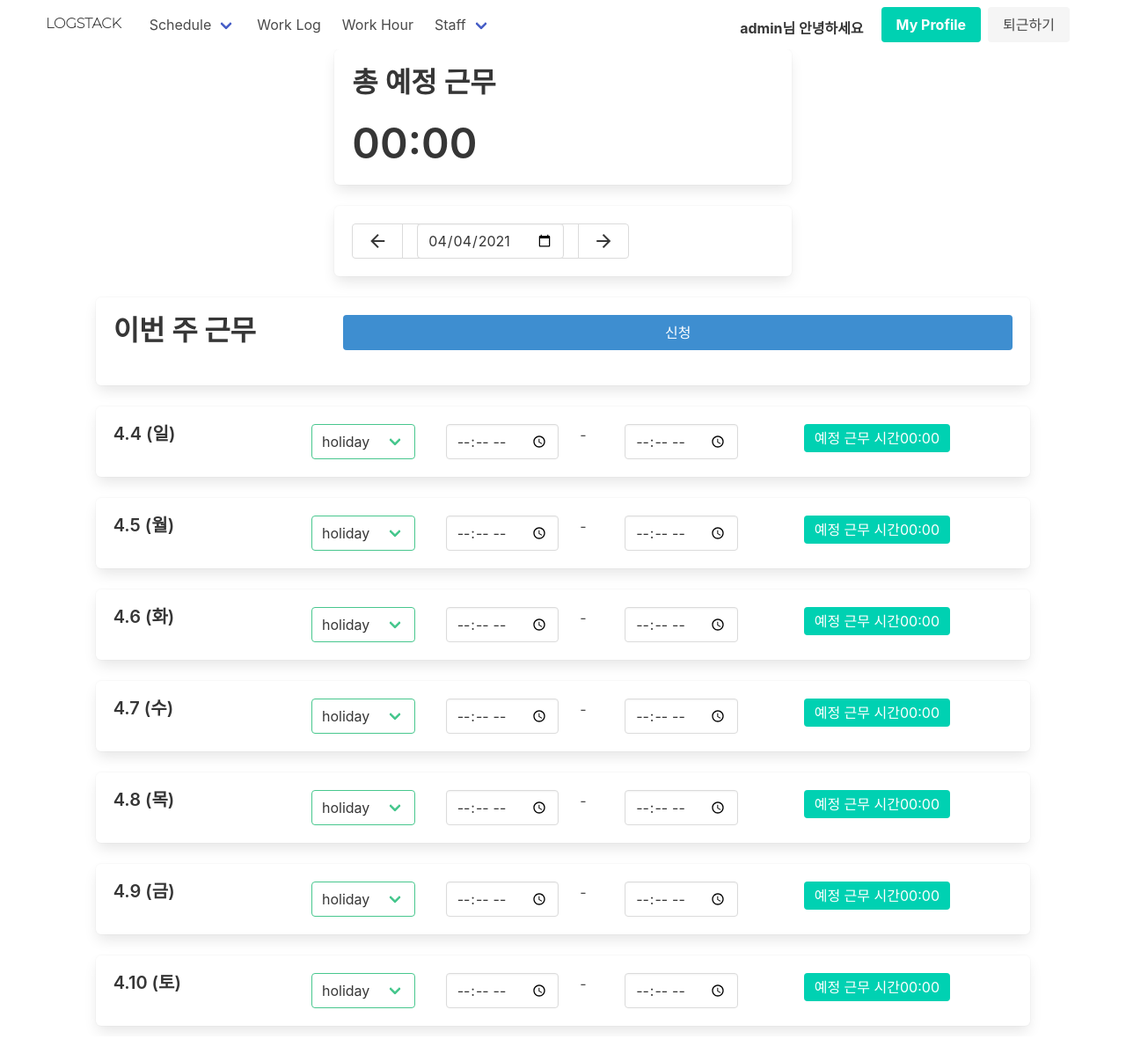
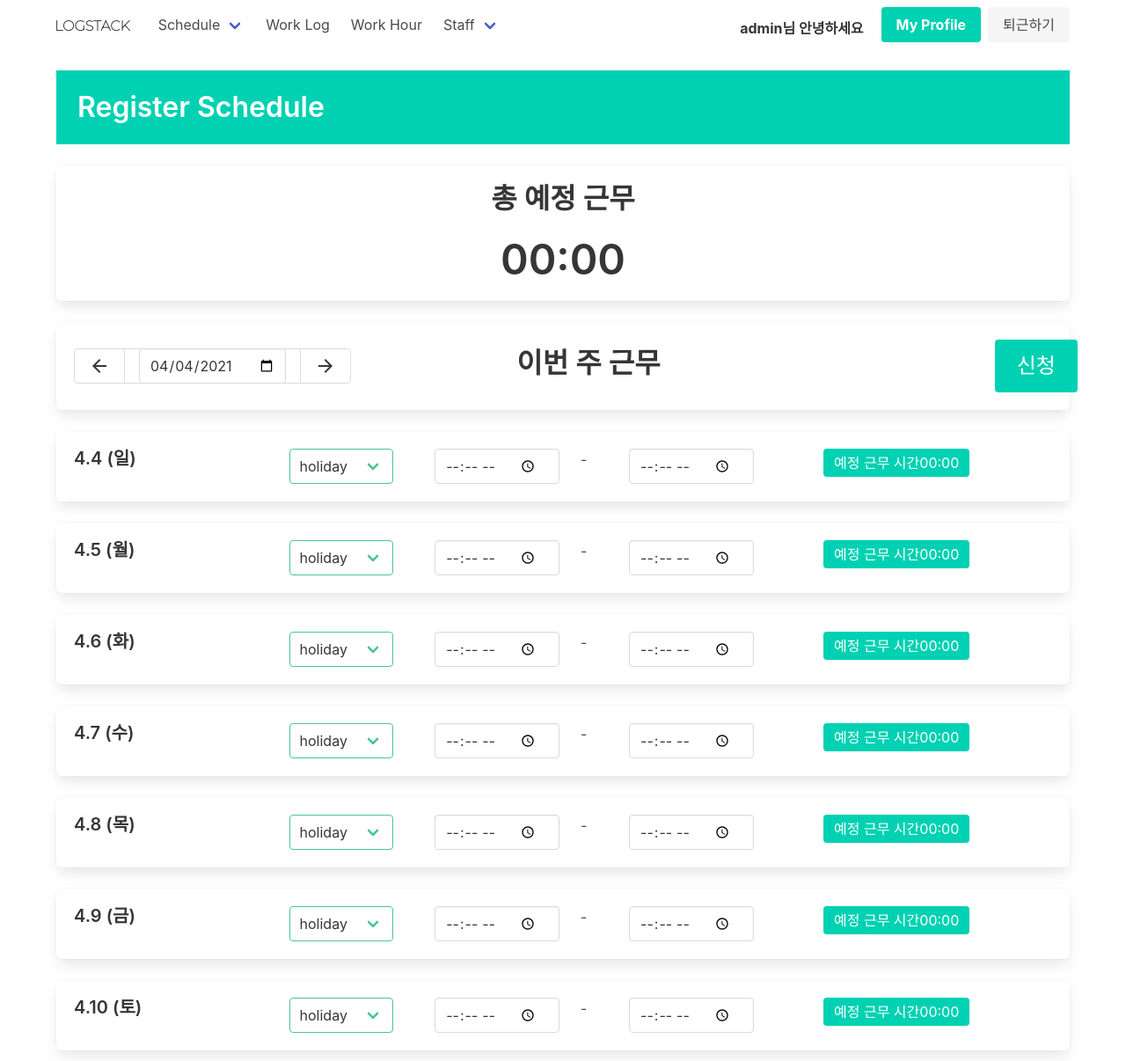
Before and after one commit to Log-Stack/work_logstack, a Django app: page /schedule/register/ in a window 1280 px wide. Shown: the whole page at 88% size. Before the commit the page ends 1172 px from the top, so only its background shows below. Run offline with Django 3.2, Linux system fonts and the light colour scheme; a user stored in the database is signed in; data comes from the database, SQL or seed files in the repository; data that the repository does not hold is empty.

Commit message:
Modify schedule_register ui

```diff
--- a/work_logstack/templates/base.html
+++ b/work_logstack/templates/base.html
@@ -14,7 +14,7 @@
 <div class="container">
     <nav class="navbar" role="navigation" aria-label="main navigation">
         <div class="navbar-brand">
-            <strong><p style="font-family: 'Montserrat', sans-serif;margin-top:15px; margin-right:20px;"><a href="{% url 'schedule-index' %}" style="text-decorations:none; color:inherit;">LOGSTACK</a></p></strong>
+            <strong><p style="font-family: 'Montserrat', sans-serif;margin-top:18px; margin-right:20px; margin-left: 10px;"><a href="{% url 'schedule-index' %}" style="text-decorations:none; color:inherit;">LOGSTACK</a></p></strong>
 <!--            <img src="{% static 'img/logstack.png' %}" width="122" height="104">-->
 
             <a role="button" class="navbar-burger" aria-label="menu" aria-expanded="false"
@@ -36,7 +36,7 @@
                             Register Schedule
                         </a>
                         <a class="navbar-item" href="{% url 'schedule-index' %}">
-                            View Schedule
+                            Show Schedule
                         </a>
 
                         <!-- 팀장 -->
@@ -54,9 +54,11 @@
                     Work Log
                 </a>
 
+                {% if not team_manager %}
                 <a href="{% url 'work_hour_check' %}" class="navbar-item">
                     Work Hour
                 </a>
+                {% endif %}
 
                 <div class="navbar-item has-dropdown is-hoverable">
                     <a class="navbar-link">
--- a/work_logstack/templates/schedule_approved.html
+++ b/work_logstack/templates/schedule_approved.html
@@ -162,6 +162,9 @@ window.addEventListener('DOMContentLoaded', init);
 
 
 </script>
+
+
+
 <div class="columns is-centered">
     <div class="column is-10">
         <div class="box">
--- a/work_logstack/templates/schedule_register.html
+++ b/work_logstack/templates/schedule_register.html
@@ -145,30 +145,61 @@ window.addEventListener('DOMContentLoaded', init);
 
 
 </script>
-
+<div class="container">
+    <br>
+    <div class="hero is-primary is-small">
+        <div class="hero-body">
+            <p class="title">
+                Register Schedule
+            </p>
+        </div>
+    </div>
+    <br>
 <form method="post" action="" role="form">
     {% csrf_token %}
 
     <div class="columns is-centered">
-        <div class="column is-10">
-            <div class="columns is-centered">
-                <div class="column is-6">
-                    <div class="box">
+        <div class="column">
+<!--            <div class="columns is-centered">-->
+<!--                <div class="column is-6">-->
+                    <div class="box has-text-centered">
                         <h3 class="title is-3">총 예정 근무 </h3>
                         <h1 class="title is-1"><p class="sum_time">00:00</p></h1>
                     </div>
-                </div>
-
-            </div>
+<!--                </div>-->
+<!--            </div>-->
         </div>
     </div>
 
     <div class="columns is-centered">
-        <div class="column is-10">
+        <div class="column">
 
-            <div class="columns is-centered">
-                <div class="column is-6">
+<!--            <div class="columns is-centered">-->
+<!--                <div class="column">-->
+<!--                    <div class="box">-->
+<!--                        <div class="buttons has-addons" style="margin-left: 37%">-->
+<!--                            <p class="button" onclick="setDateBefore()">-->
+<!--                            <span class="material-icons">-->
+<!--                                arrow_back-->
+<!--                            </span>-->
+<!--                            </p>-->
+<!--                            <p class="button">-->
+<!--                                {{ forms.week_start_date }}-->
+<!--                            </p>-->
+<!--                            <p class="button" onclick="setDateAfter()">-->
+<!--                            <span class="material-icons">-->
+<!--                                arrow_forward-->
+<!--                            </span>-->
+<!--                            </p>-->
+<!--                        </div>-->
+<!--                    </div>-->
+<!--                </div>-->
+<!--            </div>-->
             <div class="box">
+                <div class="columns">
+
+                    <div class="column is-5" style="display: flex;">
+<!--                        <div class="box">-->
                             <div class="buttons has-addons">
                                 <p class="button" onclick="setDateBefore()">
                                 <span class="material-icons">
@@ -184,19 +215,18 @@ window.addEventListener('DOMContentLoaded', init);
                                 </span>
                                 </p>
                             </div>
-                    </div>
+<!--                        </div>-->
                     </div>
 
+
+                    <div class="column" style="position: relative;">
+                        <b class="title is-3" style="padding-left: 30px; position: absolute; top: 25%;">이번 주 근무</b>
                     </div>
-            <div class="box">
 
-                <div class="columns is-centered">
-                    <div class="column is-3 title is-3">
-                        <b>이번 주 근무</b>
+                    <div class="column is-2">
+                        <button type="submit" class="button is-primary is-large" style="margin-left: 100px">신청</button>
                     </div>
-                    <div class="column is-9">
-                        <button type="submit" class="button is-info is-fullwidth">신청</button>
-                    </div>
+
                 </div>
             </div>
             <div class="box">
@@ -451,12 +481,13 @@ window.addEventListener('DOMContentLoaded', init);
                     </div>
                 </div>
             </div>
+
+
         </div>
     </div>
 
 </form>
 
 </div>
-</div>
 
 {% endblock %}
```
Also changed, not shown: work_logstack/templates/schedule.html (+11 -3 lines). Lines whose indentation alone changed are shown as unchanged.
